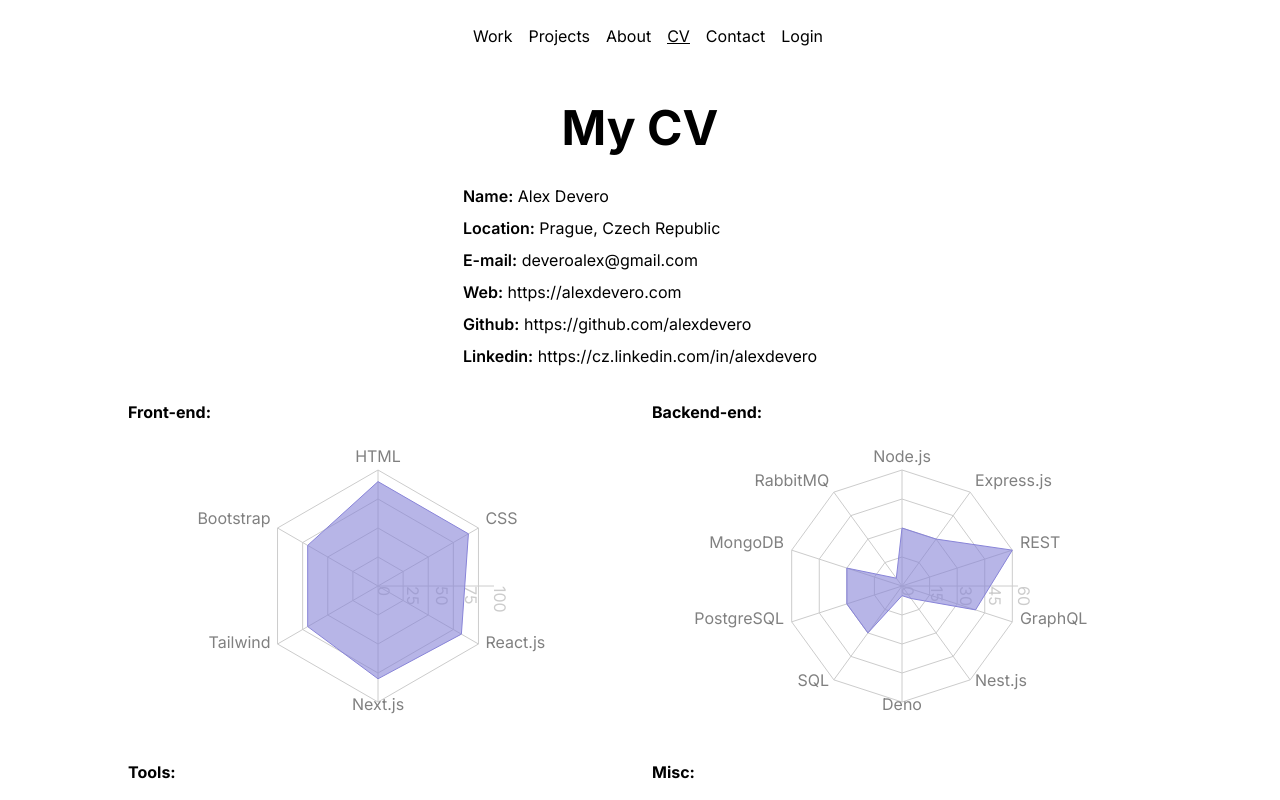
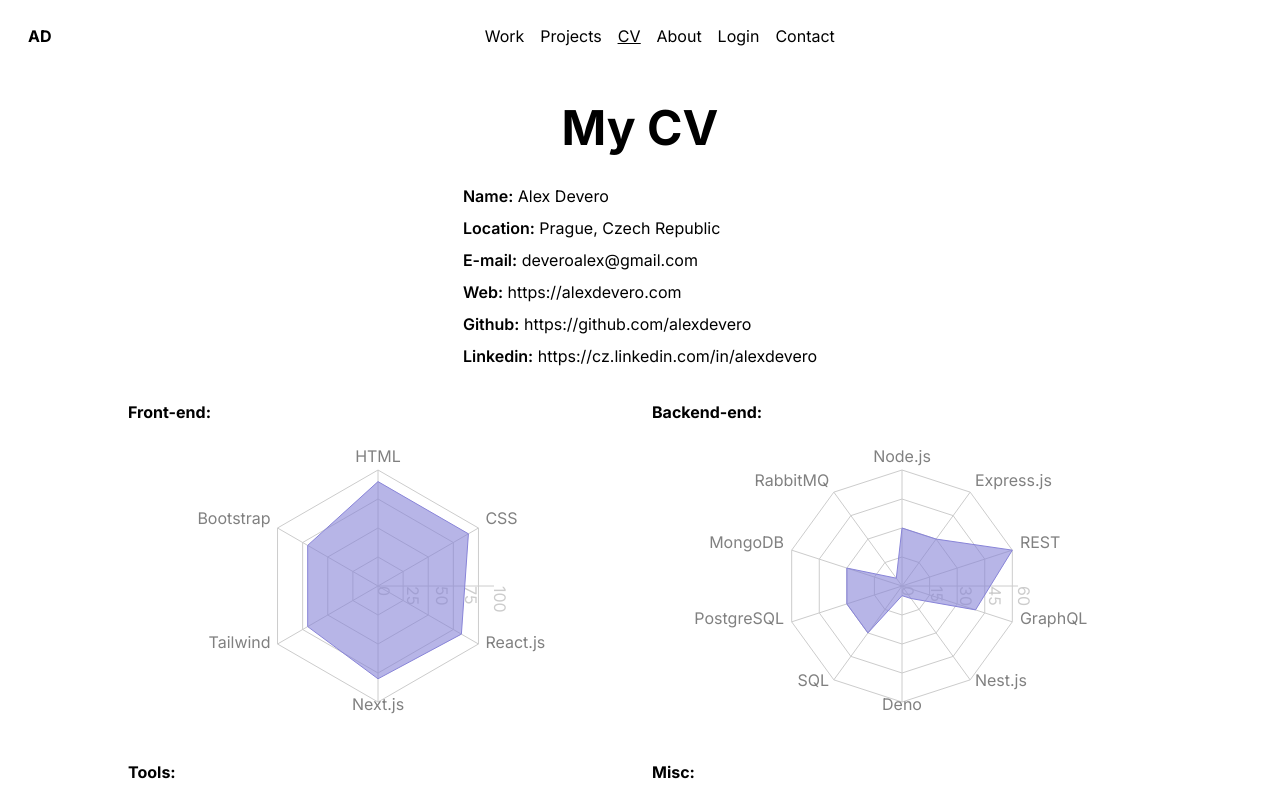
Before and after one commit to alexdevero/alex-devero-website-nextjs, a Next.js app: page /cv in a window 1280 px wide. Shown: the top 800 px of the page. Built offline with nearby package versions, Linux system fonts and the light colour scheme; some icons are missing.

Commit message:
fix: add layout on login page, add logo to header

```diff
--- a/src/components/header.tsx
+++ b/src/components/header.tsx
@@ -15,6 +15,9 @@ const Header = () => {
   return (
     <header className='header'>
       <nav className='flex py-6'>
+        <Link href='/' className='font-bold'>
+          AD
+        </Link>
         <ul className='flex flex-1 items-center justify-center gap-4'>
           <li>
             <button className='nav__toggler nav__toggler--close' onClick={() => toggleMobileMenu(!isMobileMenuVisible)}>
--- a/src/components/pages/login-page.tsx
+++ b/src/components/pages/login-page.tsx
@@ -7,6 +7,7 @@ import { z } from 'zod'
 
 import { Button } from '../button'
 import { Input } from '../form-elements/input'
+import Layout from '../layout'
 
 const formSchema = z.object({
   email: z.string().min(1, 'Email is required').email('Invalid email'),
@@ -35,7 +36,7 @@ export const LoginPage = () => {
   }
 
   return (
-    <div>
+    <Layout title='Contact'>
       <h1 className='mb-8 mt-8 text-center text-5xl font-bold'>Login</h1>
 
       <div className='m-auto max-w-[280px]'>
@@ -62,6 +63,6 @@ export const LoginPage = () => {
           </div>
         </form>
       </div>
-    </div>
+    </Layout>
   )
 }
--- a/src/constants/navigation.ts
+++ b/src/constants/navigation.ts
@@ -23,13 +23,13 @@ export const navigationLinks: NavigationLink[] = [
     visible: true,
   },
   {
-    title: 'About',
-    path: '/about',
+    title: 'CV',
+    path: '/cv',
     visible: true,
   },
   {
-    title: 'CV',
-    path: '/cv',
+    title: 'About',
+    path: '/about',
     visible: true,
   },
   {
@@ -42,13 +42,13 @@ export const navigationLinks: NavigationLink[] = [
     visible: false,
   },
   {
-    title: 'Contact',
-    path: '/contact',
+    title: 'Login',
+    path: '/login',
     visible: true,
   },
   {
-    title: 'Login',
-    path: '/login',
+    title: 'Contact',
+    path: '/contact',
     visible: true,
   },
 ]
```
